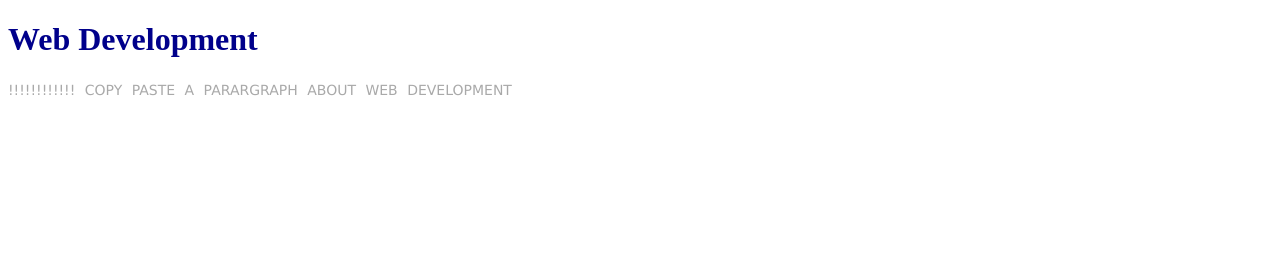
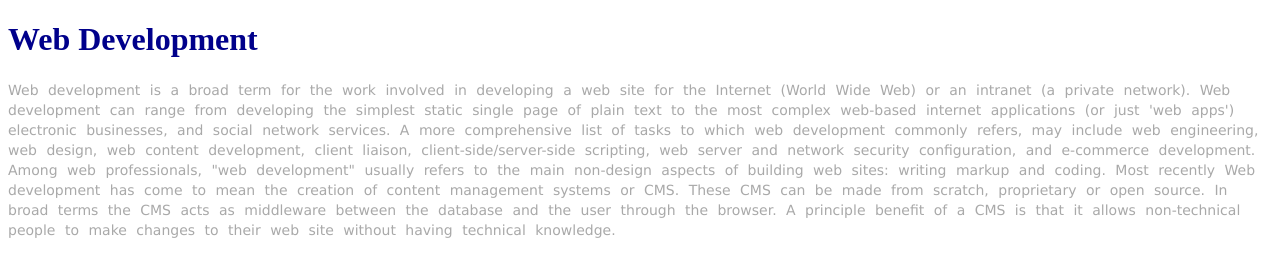
Before and after one commit to vnpraveenb/FEF_Session3Assignment1, a plain HTML site: page index.html in a window 1280 px wide. Drawn offline with Linux system fonts and the light colour scheme.

Commit message:
Completed

```diff
--- a/index.html
+++ b/index.html
@@ -12,7 +12,7 @@
                 Web Development
             </h1>
             <p>  <!-- Text of a paragraph -->
-                !!!!!!!!!!!! COPY PASTE A PARARGRAPH ABOUT WEB DEVELOPMENT
+                Web development is a broad term for the work involved in developing a web site for the Internet (World Wide Web) or an intranet (a private network). Web development can range from developing the simplest static single page of plain text to the most complex web-based internet applications (or just 'web apps') electronic businesses, and social network services. A more comprehensive list of tasks to which web development commonly refers, may include web engineering, web design, web content development, client liaison, client-side/server-side scripting, web server and network security configuration, and e-commerce development. Among web professionals, "web development" usually refers to the main non-design aspects of building web sites: writing markup and coding. Most recently Web development has come to mean the creation of content management systems or CMS. These CMS can be made from scratch, proprietary or open source. In broad terms the CMS acts as middleware between the database and the user through the browser. A principle benefit of a CMS is that it allows non-technical people to make changes to their web site without having technical knowledge.
             </p>
         </div>
 
```
